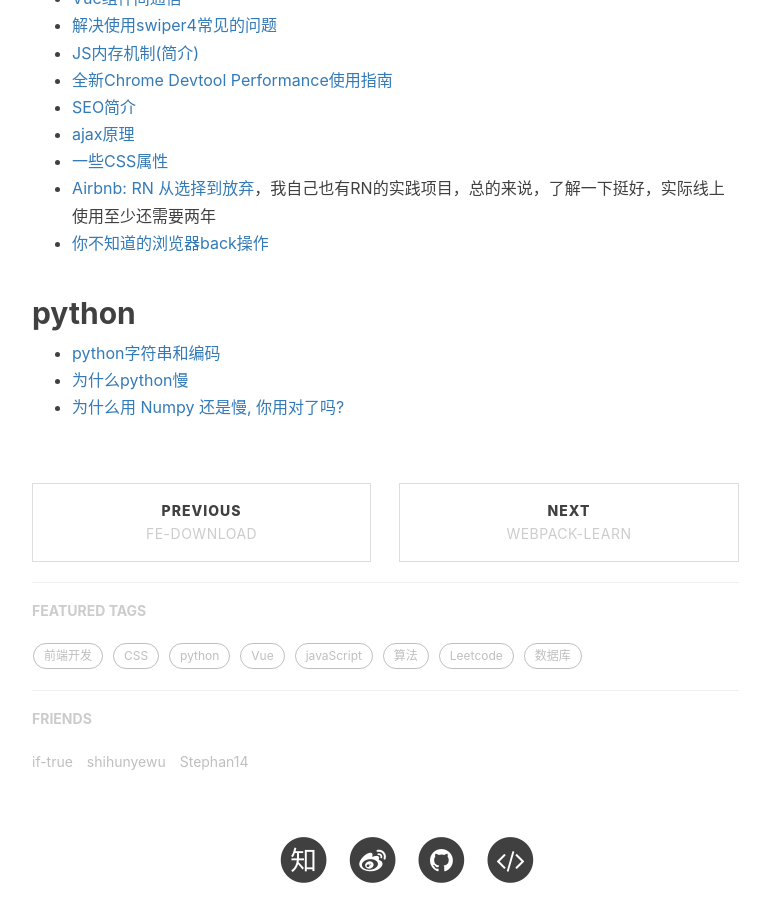
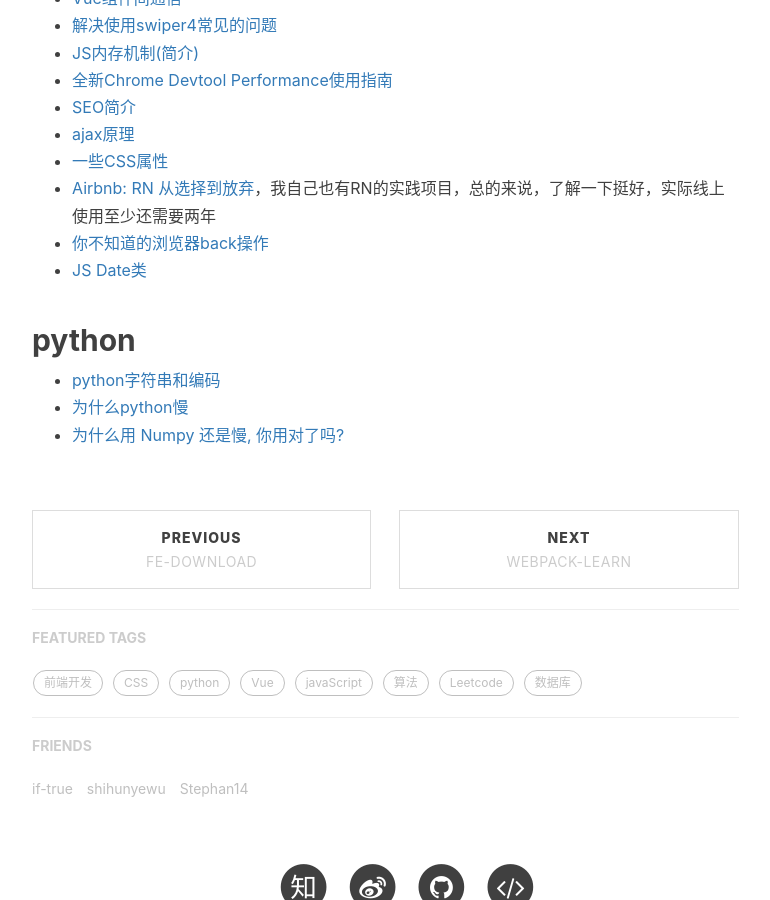
Before and after one commit to mickey0524/mickey0524.github.io, a Jekyll site: the page built from _posts/2017-10-20-superior-article.md, in a window 1280 px wide and 900 px high, scrolled down 1496 px. Shown: the whole window, without its empty margins (233-1003 px from the left). Built offline with Jekyll 4.4.1, drawn with Linux system fonts in a browser that asks for light colours; nearby versions of some CDN libraries; comment, search, counter and statistics services are not loaded.

Commit message:
feat(js Date): 增加js Date踩坑

```diff
--- a/_posts/2017-10-20-superior-article.md
+++ b/_posts/2017-10-20-superior-article.md
@@ -51,6 +51,7 @@ tags:
 * [一些CSS属性](https://juejin.im/post/5b1e2b50f265da6e5546c15d?utm_source=gold_browser_extension)
 * [Airbnb: RN 从选择到放弃](https://juejin.im/post/5b2a5368f265da595c0cf6d5?utm_source=gold_browser_extension)，我自己也有RN的实践项目，总的来说，了解一下挺好，实际线上使用至少还需要两年
 * [你不知道的浏览器back操作](http://if-true.com/2018/06/18/what-happened-when-browser-go-back.html)
+* [JS Date类](https://juejin.im/post/5b33269be51d4558cc35cfd7?utm_source=gold_browser_extension)
 
 ## python
 
```
